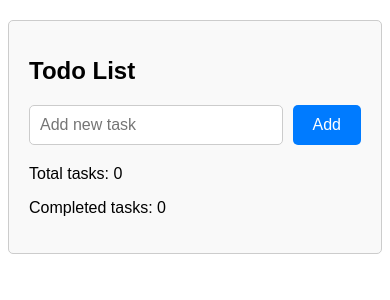
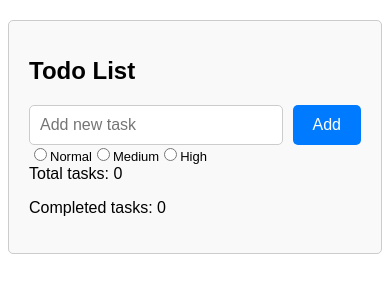
Before and after one commit to OmorFaruk63/todo-app, a React (Vite) app: page / in a window 390 px wide. Shown: the top 300 px of the page. Built offline with nearby package versions, Linux system fonts and the light colour scheme.

Commit message:
add priority

```diff
--- a/src/components/TodoForm.jsx
+++ b/src/components/TodoForm.jsx
@@ -2,6 +2,7 @@ import { useState } from "react";
 
 const TodoForm = ({ addTask }) => {
   const [text, setText] = useState("");
+  const [priority, setPriority] = useState("");
 
   const handleChange = (e) => {
     setText(e.target.value);
@@ -13,10 +14,15 @@ const TodoForm = ({ addTask }) => {
       addTask({
         id: Date.now(),
         text,
+        priority,
         completed: false,
       });
       setText("");
     }
+  };
+
+  const handlePriorityChange = (e) => {
+    setPriority(e.target.value);
   };
 
   return (
@@ -27,7 +33,41 @@ const TodoForm = ({ addTask }) => {
         onChange={handleChange}
         placeholder="Add new task"
         className="task-input"
+        required
       />
+      <div className="radio">
+        <label>
+          <input
+            type="radio"
+            value="Normal"
+            checked={priority === "Normal"}
+            onChange={handlePriorityChange}
+            required
+          />
+          Normal
+        </label>
+
+        <label>
+          <input
+            type="radio"
+            value="Medium"
+            checked={priority === "Medium"}
+            onChange={handlePriorityChange}
+            required
+          />
+          Medium
+        </label>
+        <label>
+          <input
+            type="radio"
+            value="High"
+            checked={priority === "High"}
+            onChange={handlePriorityChange}
+            required
+          />
+          High
+        </label>
+      </div>
       <button type="submit" className="add-btn">
         Add
       </button>
--- a/src/components/TodoItem.jsx
+++ b/src/components/TodoItem.jsx
@@ -17,7 +17,7 @@ const TodoItem = ({ task, editTask, toggleComplete, deleteTask }) => {
       setEditing(false);
     }
   };
-
+  console.log(task.priority);
   return (
     <li className="todo-item">
       {editing ? (
@@ -43,6 +43,7 @@ const TodoItem = ({ task, editTask, toggleComplete, deleteTask }) => {
           <span className={task.completed ? "isCompleted" : ""}>
             {task.text}
           </span>
+          <span className={`priority ${task.priority}`}></span>
           <button onClick={() => setEditing(true)} className="edit-btn">
             <MdEditDocument className="icon" />
           </button>
--- a/src/index.css
+++ b/src/index.css
@@ -33,6 +33,25 @@
   justify-content: space-between;
   border-bottom: 1px solid #ddd;
   padding: 10px 0;
+}
+
+.priority {
+  width: 15px;
+  height: 15px;
+  border-radius: 50%;
+  margin-left: 10px;
+}
+
+.Normal {
+  background-color: #33ff00;
+}
+
+.Medium {
+  background-color: #ffb800;
+}
+
+.High {
+  background-color: #ff0000;
 }
 
 .todo-item:last-child {
@@ -101,6 +120,7 @@
 
 /* TodoForm.css */
 .todo-form {
+  position: relative;
   display: flex;
   margin-bottom: 20px;
 }
@@ -114,6 +134,13 @@
   border-radius: 5px;
 }
 
+.radio {
+  top: 9px;
+  right: 83px;
+  position: absolute;
+  display: flex;
+  font-size: small;
+}
 .add-btn {
   padding: 10px 20px;
   font-size: 16px;
@@ -127,3 +154,13 @@
 .add-btn:hover {
   background-color: #0056b3;
 }
+
+@media (max-width: 550px) {
+  .radio {
+    top: 40px;
+    left: 0px;
+    position: absolute;
+    display: flex;
+    font-size: small;
+  }
+}
```
